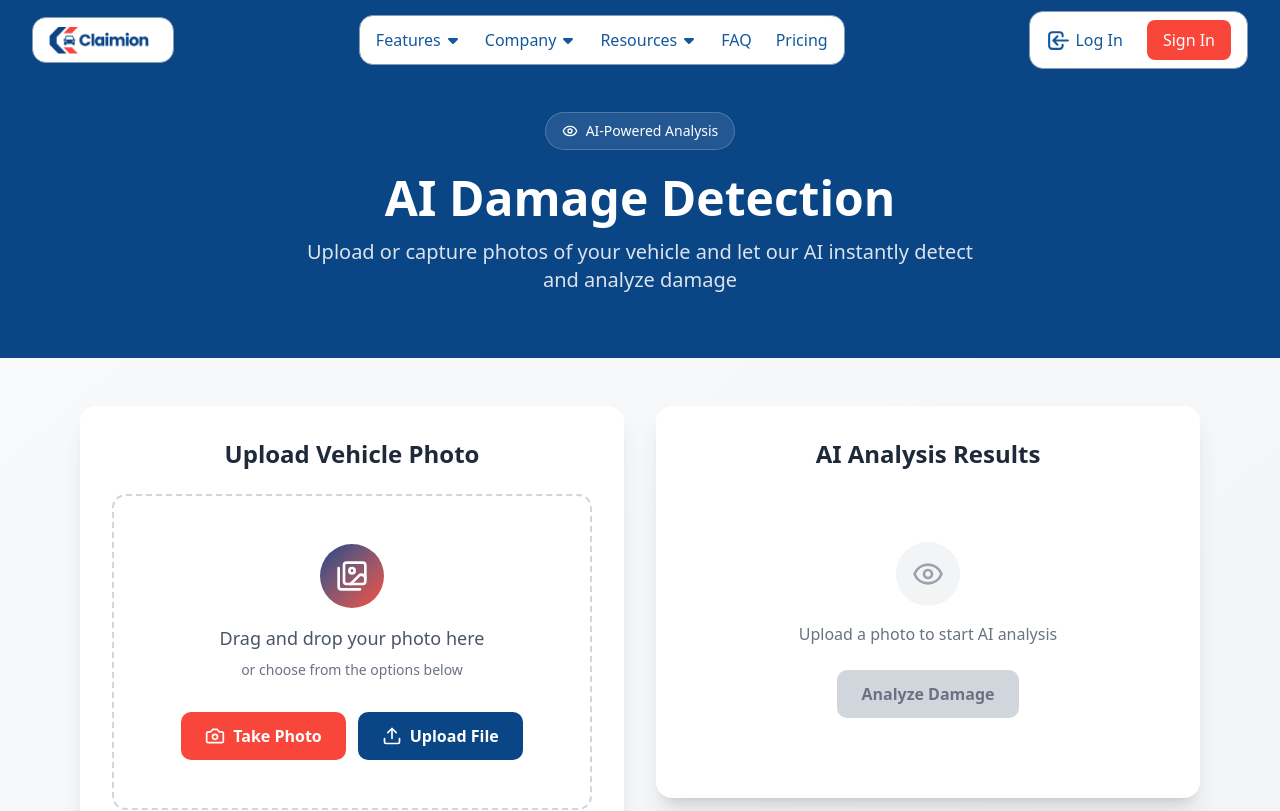
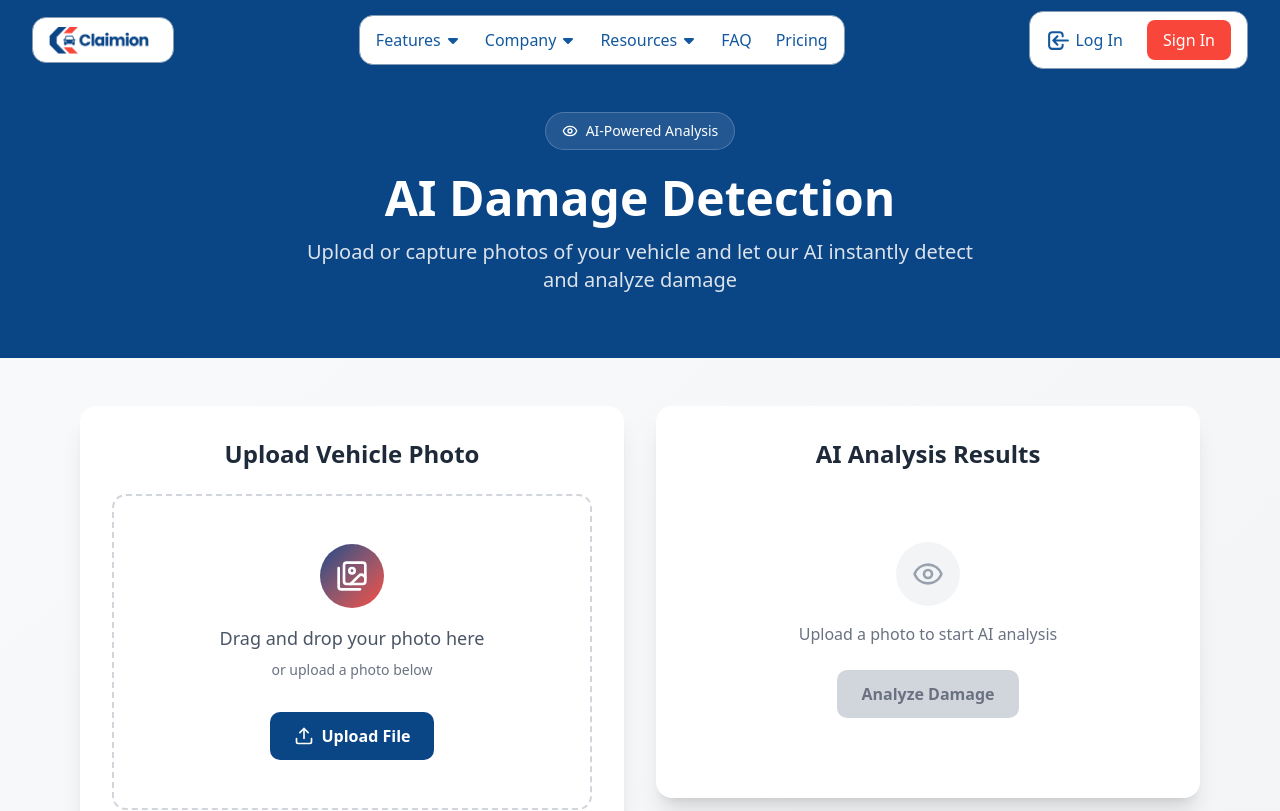
Before and after one commit to geofrey254/claimion, a Next.js app: page /ai-detector in a window 1280 px wide. Shown: the top 811 px of the page. Built offline with nearby package versions, Linux system fonts and the light colour scheme.

Commit message:
Fixed some textual changes

```diff
--- a/components/aidetector/PhotoUpload.tsx
+++ b/components/aidetector/PhotoUpload.tsx
@@ -1,5 +1,5 @@
 import React, { useState, useRef } from "react";
-import { Camera, Upload, Images, X, RotateCcw } from "lucide-react";
+import { Upload, Images, X, RotateCcw } from "lucide-react";
 import Image from "next/image";
 
 interface PhotoUploadProps {
@@ -52,10 +52,6 @@ const PhotoUpload: React.FC<PhotoUploadProps> = ({
     }
   };
 
-  const handleCameraCapture = () => {
-    fileInputRef.current?.click();
-  };
-
   return (
     <div className="bg-white rounded-2xl shadow-xl p-8">
       <h2 className="text-2xl font-bold text-gray-800 mb-6 text-center">
@@ -83,20 +79,10 @@ const PhotoUpload: React.FC<PhotoUploadProps> = ({
               <p className="text-lg font-medium mb-2">
                 Drag and drop your photo here
               </p>
-              <p className="text-sm text-gray-500">
-                or choose from the options below
-              </p>
+              <p className="text-sm text-gray-500">or upload a photo below</p>
             </div>
 
             <div className="flex flex-col sm:flex-row gap-3 pt-4">
-              <button
-                onClick={handleCameraCapture}
-                className="flex items-center justify-center bg-[#f9463a] hover:bg-red-600 text-white font-semibold py-3 px-6 rounded-lg transition-all duration-300 transform hover:scale-105"
-              >
-                <Camera className="w-5 h-5 mr-2" />
-                Take Photo
-              </button>
-
               <button
                 onClick={() => fileInputRef.current?.click()}
                 className="flex items-center justify-center bg-[#0a4586] hover:bg-blue-700 text-white font-semibold py-3 px-6 rounded-lg transition-all duration-300 transform hover:scale-105"
--- a/components/claim/ReviewSubmit.tsx
+++ b/components/claim/ReviewSubmit.tsx
@@ -143,8 +143,7 @@ export default function ReviewSubmit({
               </h4>
               <p className="text-blue-700 text-sm">
                 Your claim will be securely transmitted and processed by our AI
-                system. You{"'"}ll receive a confirmation email and claim number
-                within minutes.
+                system.
               </p>
             </div>
           </div>
--- a/components/navigation/Navbar.tsx
+++ b/components/navigation/Navbar.tsx
@@ -293,7 +293,7 @@ const Navbar = () => {
           <div className="md:hidden flex items-center">
             <button
               onClick={toggleMenu}
-              className="text-[#13589e] hover:text-[#f9463a] focus:outline-none"
+              className="text-[#13589e] hover:text-[#f9463a] focus:outline-none cursor-pointer"
               aria-label="Toggle menu"
             >
               {isOpen ? (
```
